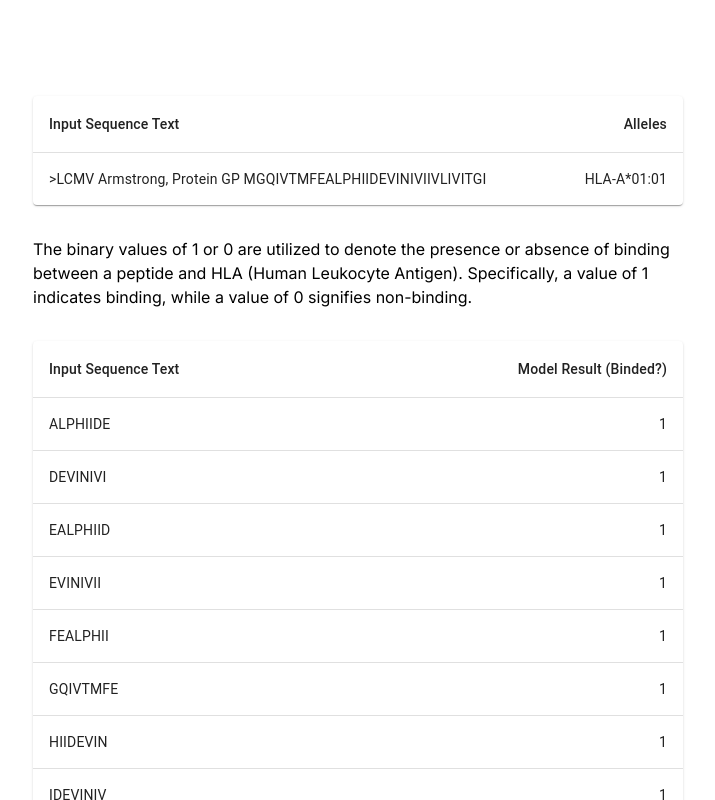
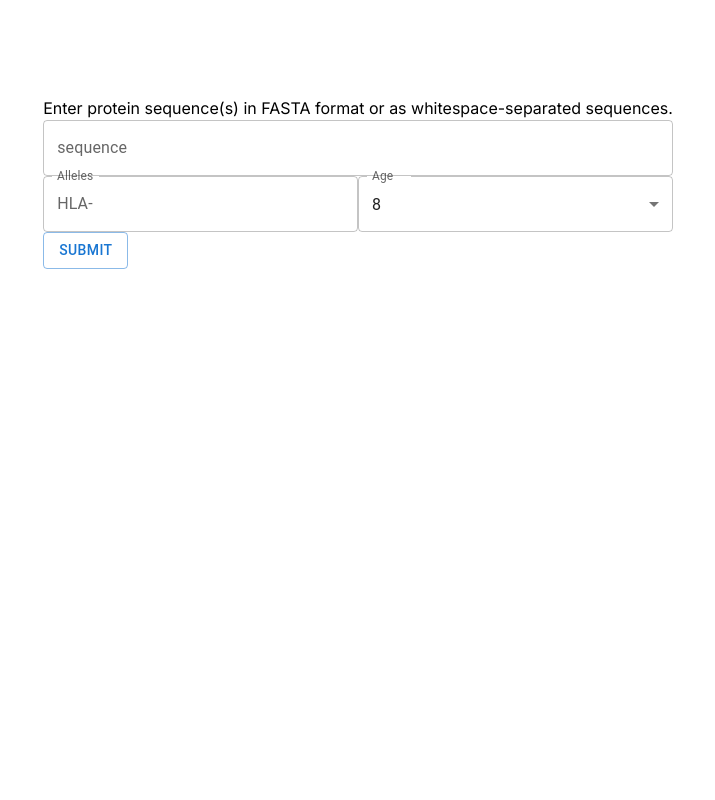
Before and after one commit to ramtinroostaee/hlapepbinder, a Next.js app: page / in a window 1280 px wide. Shown: the top 800 px of the page, without its empty margins (282-997 px from the left). Built offline with nearby package versions, Linux system fonts and the light colour scheme; no server answers.

Commit message:
progress: all done, only docker and possible bugfixes remained

```diff
--- a/src/Components/HlapForm.js
+++ b/src/Components/HlapForm.js
@@ -2,38 +2,28 @@
 
 import {
   Button, CircularProgress,
-    FormControl, InputAdornment,
+  FormControl, InputAdornment, InputLabel, MenuItem, Select,
   TextField
 } from "@mui/material";
-import {useCallback, useEffect, useMemo, useState} from "react";
-import {formSample, sample} from "@/Components/testing";
+import { useCallback, useEffect, useMemo, useState } from "react";
+import { formSample, sample } from "@/Components/testing";
 import Tables from "@/Components/Tables";
 
-const sourceSpecies = [
-    {text: "chimpanzee", value: "chimpanzee"},
-    {text: "cow", value: "cow"},
-    {text: "gorilla", value: "gorilla"},
-    {text: "human", value: "human"},
-    {text: "macaque", value: "macaque"},
-    {text: "mouse", value: "mouse"},
-    {text: "pig", value: "pig"},
-    {text: "dog", value: "dog"},
-    {text: "horse", value: "horse"},
-]
+const lengths = [8, 9, 10, 11, 12, 13, 14];
 
 export function timeout(ms) {
   return new Promise(resolve => setTimeout(resolve, ms));
 }
 
-const inputs = ["input_sequence_text", "Alleles"];
+const inputs = ["input_sequence_text", "Alleles", "length"];
 let count = 0;
 
-const Form = ({submit, getResult, getModelResult}) => {
-    const [submitResults, setSubmitResults] = useState(sample);
-    const [formData, setFormData] = useState(formSample);
+const Form = ({ submit, getResult, getModelResult }) => {
+  const [submitResults, setSubmitResults] = useState([]);
+  const [formData, setFormData] = useState({});
   const [loading, setLoading] = useState(false);
 
-    const isSubmitted = useMemo(() => Object.keys(formData).length > 0)
+  const isSubmitted = useMemo(() => Object.keys(formData).length > 0, [formData]);
 
   useEffect(() => {
     if (isSubmitted && submitResults.length <= 0) {
@@ -75,7 +65,8 @@ const Form = ({submit, getResult, getModelResult}) => {
           async function fetchOne() {
             console.log("alive");
             await timeout(3000);
-                        await getResult([submitResults[undoneIndex]]).then((res) => {
+            const that = submitResults[undoneIndex];
+            await getResult([that?.status === "pending" ? `https://api-nextgen-tools.iedb.org/api/v1/results/${that.id}` : that]).then((res) => {
               console.log(res[0]);
               console.log(count++);
               setSubmitResults((pre) => {
@@ -97,7 +88,7 @@ const Form = ({submit, getResult, getModelResult}) => {
     inputs.forEach((input) => {
       form[input] = formData.get(input);
     });
-        form.Alleles = "HLA-A*" + form.Alleles;
+    form.Alleles = "HLA-" + form.Alleles;
     console.log(form);
     setFormData(form);
     setLoading(true);
@@ -111,18 +102,33 @@ const Form = ({submit, getResult, getModelResult}) => {
         <FormControl className={"my-10"} fullWidth>
           <TextField multiline name="input_sequence_text" label="sequence" variant="outlined"/>
         </FormControl>
-                <TextField fullWidth className={"mb-10"}
+        <div className={"flex justify-center"}>
+          <TextField className={"mb-10"}
                      label="Alleles"
                      name="Alleles"
                      variant={"outlined"}
+                     fullWidth
                      InputProps={{
-                               startAdornment: <InputAdornment position="start">HLA-A*</InputAdornment>,
+                       startAdornment: <InputAdornment position="start">HLA-</InputAdornment>,
                      }}
           />
+          <FormControl fullWidth>
+            <InputLabel>Age</InputLabel>
+            <Select
+              id="demo-simple-select"
+              defaultValue={lengths[0]}
+              label="length"
+              name={"length"}
+            >
+              {lengths.map((source) =>
+                <MenuItem key={source} value={source}>{source}</MenuItem>)}
+            </Select>
+          </FormControl>
+        </div>
         <Button disabled={isSubmitted} type={"submit"} variant="outlined">Submit</Button>
       </form>
       {loading && <CircularProgress/>}
-        </> : <Tables submitResults={submitResults} formData={formData} getModelResult={getModelResult} />
+    </> : <Tables submitResults={submitResults} formData={formData} getModelResult={getModelResult}/>
   );
 };
 
--- a/src/Components/Tables.js
+++ b/src/Components/Tables.js
@@ -1,10 +1,19 @@
 "use client";
 
-import {CircularProgress, Paper, Table, TableBody, TableCell, TableContainer, TableHead, TableRow} from "@mui/material";
-import {useEffect, useMemo, useState} from "react";
+import {
+  CircularProgress,
+  Paper,
+  Table,
+  TableBody,
+  TableCell,
+  TableContainer,
+  TableHead,
+  TableRow
+} from "@mui/material";
+import { Fragment, useEffect, useMemo, useState } from "react";
 
-const Tables = ({submitResults, formData, getModelResult}) => {
-    // const [gotModelResult, setGotModelResult] = useState(false);
+const Tables = ({ submitResults, formData, getModelResult }) => {
+  const [modelResult, setModelResult] = useState({});
   const [allDataReady, setAllDataReady] = useState(false);
 
   useEffect(() => {
@@ -44,7 +53,7 @@ const Tables = ({submitResults, formData, getModelResult}) => {
         }
       });
       console.log(peptide);
-            const requestBody = {}
+      const requestBody = {};
       Object.keys(peptide).forEach((pep) => {
         requestBody[pep] = [];
         [0, 1, 2, 3, 4, 5, 6, 7, 8].forEach((index) => {
@@ -55,8 +64,9 @@ const Tables = ({submitResults, formData, getModelResult}) => {
       console.log(requestBody);
 
       async function fetchMyAPI() {
-                const modelResult = await getModelResult([41841.86, 70.500, 42170.00, 0.000182, 197983.956993, 174968.552921, 50000.000000, 41375.00, 0.11]);
-                console.log(modelResult);
+        const modelResults = await getModelResult(requestBody);
+        setModelResult(modelResults);
+        console.log(modelResults);
       }
 
       fetchMyAPI()
@@ -64,37 +74,62 @@ const Tables = ({submitResults, formData, getModelResult}) => {
   }, [allDataReady, submitResults, realInputs]);
 
   const showModelData = useMemo(() => {
-        if (allDataReady) {
-            return (<div className={"max-w-[650px] my-8"}>
+    if (allDataReady && Object.keys(submitResults).length) {
+      const isLarge = realInputs.length >= 10;
+      let rows = realInputs.map((peptide) =>
+        <TableRow key={peptide} sx={{ '&:last-child td, &:last-child th': { border: 0 } }}>
+          <TableCell component="th" scope="row">{peptide}</TableCell>
+          <TableCell align="right">{modelResult[peptide]}</TableCell>
+        </TableRow>);
+      if (isLarge) {
+        let data = [...realInputs];
+        const the = [];
+        for (let i = 0; i < (data.length % 2 === 1 ? data.length / 2 + 1 : data.length / 2) - 1; i++) {
+          the.push(i);
+        }
+        rows = the.map((index) => {
+          const data1 = data.shift();
+          const data2 = data.shift();
+
+          return (<TableRow key={index} sx={{ '&:last-child td, &:last-child th': { border: 0 } }}>
+            <TableCell component="th" scope="row">{data1}</TableCell>
+            <TableCell align="right">{modelResult[data1]}</TableCell>
+            <TableCell>{data2 ?? ""}</TableCell>
+            <TableCell align="right">{data2 ? modelResult[data2] : ""}</TableCell>
+          </TableRow>)
+        });
+      }
+
+      const headers = (index) => (<Fragment key={index}><TableCell>Peptide</TableCell>
+        <TableCell align="right">Model Result (Binded?)</TableCell></Fragment>);
+
+      return (
+        <div className={"max-w-[650px] my-8"}>
+          <h2 className={"text-lg"}>Model Results: </h2>
           <p className={"pb-8"}>The binary values of 1 or 0 are utilized to denote the presence or absence of
             binding between a
             peptide and HLA (Human Leukocyte Antigen). Specifically, a value of 1 indicates binding, while a
             value of 0 signifies non-binding.</p>
           <TableContainer component={Paper}>
-                    <Table sx={{minWidth: 650}} aria-label="simple table">
+            <Table sx={{ minWidth: 650 }} aria-label="simple table">
               <TableHead>
                 <TableRow>
-                                <TableCell>Input Sequence Text</TableCell>
-                                <TableCell align="right">Model Result (Binded?)</TableCell>
+                  {isLarge ? [0, 1].map(headers) : [0].map(headers)}
                 </TableRow>
               </TableHead>
               <TableBody>
-                            {realInputs.map((peptide) => <TableRow key={peptide}
-                                                                   sx={{'&:last-child td, &:last-child th': {border: 0}}}>
-                                <TableCell component="th" scope="row">{peptide}</TableCell>
-                                <TableCell align="right">1</TableCell>
-                            </TableRow>)}
+                {rows}
               </TableBody>
             </Table>
           </TableContainer>
-            </div>)
+        </div>
+      );
     }
-    }, [allDataReady, realInputs]);
+  }, [allDataReady, realInputs, modelResult]);
 
-    console.log(submitResults)
   return (<>
-        <TableContainer sx={{maxWidth: 650}} component={Paper}>
-            <Table sx={{minWidth: 650}} aria-label="simple table">
+    <TableContainer sx={{ maxWidth: 650 }} component={Paper}>
+      <Table sx={{ minWidth: 650 }} aria-label="simple table">
         <TableHead>
           <TableRow>
             <TableCell>Input Sequence Text</TableCell>
@@ -103,7 +138,7 @@ const Tables = ({submitResults, formData, getModelResult}) => {
           </TableRow>
         </TableHead>
         <TableBody>
-                    <TableRow sx={{'&:last-child td, &:last-child th': {border: 0}}}>
+          <TableRow sx={{ '&:last-child td, &:last-child th': { border: 0 } }}>
             <TableCell component="th" scope="row">{formData.input_sequence_text}</TableCell>
             <TableCell align="right">{formData.Alleles}</TableCell>
             {/*<TableCell align="right">{formData.Alleles}</TableCell>*/}
@@ -138,7 +173,7 @@ const Tables = ({submitResults, formData, getModelResult}) => {
 
 export default Tables;
 
-const TableMaker = ({result, index}) => {
+const TableMaker = ({ result, index }) => {
 
   return (
     <>
@@ -148,7 +183,7 @@ const TableMaker = ({result, index}) => {
           <TableHead>
             <TableRow>
               {predictionTables[index].map((i, cellIndex) => {
-                                    const style = cellIndex === 0 ? {component: "th", scope: "row"} : {align: "left"};
+                  const style = cellIndex === 0 ? { component: "th", scope: "row" } : { align: "left" };
                   return (<TableCell {...style} key={result?.table_columns[i].display_name}>
                     {result?.table_columns[i].display_name}
                   </TableCell>)
@@ -158,9 +193,9 @@ const TableMaker = ({result, index}) => {
           </TableHead>
           <TableBody>
             {result?.table_data?.map((dataArray, dataIndex) =>
-                            <TableRow key={dataIndex} sx={{'&:last-child td, &:last-child th': {border: 0}}}>
+              <TableRow key={dataIndex} sx={{ '&:last-child td, &:last-child th': { border: 0 } }}>
                 {predictionTables[index].map((i, cellIndex) => {
-                                    const style = cellIndex === 0 ? {component: "th", scope: "row"} : {align: "left"};
+                  const style = cellIndex === 0 ? { component: "th", scope: "row" } : { align: "left" };
                   return (<TableCell
                     key={result?.table_columns[i].display_name} {...style}>{dataArray[i]}</TableCell>)
                 })}
--- a/src/app/page.js
+++ b/src/app/page.js
@@ -9,7 +9,9 @@ export const allPredictors = ["ann", "consensus", "netmhcpan_ba", "netmhcpan_el"
 async function submit(formData) {
     "use server"
 
-    const url = "https://api-nextgen-tools.iedb.org/api/v1/pipeline"
+    const url = "https://api-nextgen-tools.iedb.org/api/v1/pipeline";
+    const range = Number(formData.length);
+    const peptide_length_range = [range, range];
     const the = {
         "pipeline_id": "",
         "pipeline_title": "",
@@ -23,7 +25,7 @@ async function submit(formData) {
             "input_sequence_text": formData.input_sequence_text,
             "input_parameters": {
                 "alleles": formData.Alleles,
-                "peptide_length_range": [8, 8],
+                peptide_length_range,
             },
             "table_state": {"columns": {}}
         }]
@@ -63,7 +65,7 @@ const getResult = async (urlArray) => {
 const getModelResult = async (requestBody) => {
     "use server"
 
-    const data = await axios({data: {input: requestBody}, url: "http://127.0.0.1:8000/hlap", method: "post"});
+    const data = await axios({data: requestBody, url: "http://127.0.0.1:8000/hlap", method: "post"});
     return data?.data;
 }
 
```
Lines whose indentation alone changed are shown as unchanged.
